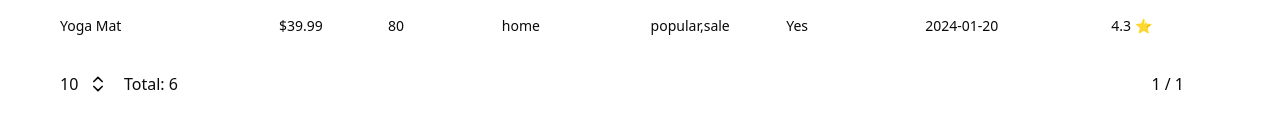
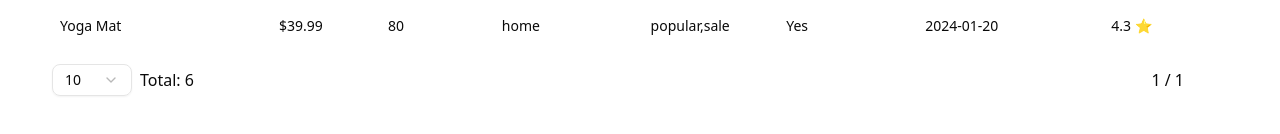
Before and after one commit to ryanpetit/advanced-datatable, a React app: page / in a window 1280 px wide. Shown: the part 368-502 px from the top of the page. Built offline with nearby package versions, Linux system fonts and the light colour scheme; the HTML template or start-up script is replaced by a standard one.

Commit message:
Refactor pagination component to use Select for page size

```diff
--- a/src/components/data-table-pagination.tsx
+++ b/src/components/data-table-pagination.tsx
@@ -1,5 +1,7 @@
 import { type Table } from "@tanstack/react-table"
-import { ChevronLeft, ChevronRight, ChevronsLeft, ChevronsRight, ChevronsUpDown } from "lucide-react";
+import { ChevronLeft, ChevronRight, ChevronsLeft, ChevronsRight } from "lucide-react";
+import { Button } from "./ui/button";
+import { Select, SelectContent, SelectItem, SelectTrigger, SelectValue } from "./ui/select";
 
 interface DataTablePaginationProps<TData> {
     table: Table<TData>,
@@ -17,22 +19,24 @@ export default function Pagination<TData>({
             <div className='relative flex items-center'>
                 <div className='flex justify-center items-center gap-2'>
                     {PaginateList &&
-                        <div className="relative rounded-md">
-                            <button className="w-16 flex justify-between items-center peer relative z-10 h-10 p-2 rounded-md dark:border-2 dark:border-gray-500 hover:bg-gray-500 hover:border-gray-500 hover:text-white hover:cursor-pointer">{table.getState().pagination.pageSize} <ChevronsUpDown className="w-5 h-5" /></button>
-                            <div id="sortboxmenu" className="hidden dark:border-2 bg-gray-500 w-full text-center z-10 rounded-md absolute -top-44 dark:border-gray-500 shadow peer-focus:block ">
-                                <button onMouseDown={() => {
-                                    table.setPageSize(10)
-                                }} className="w-10 h-10 hover:bg-gray-800 hover:text-white rounded-md text-center hover:cursor-pointer">10</button>
-                                <button onMouseDown={() => {
-                                    table.setPageSize(20)
-                                }} className="w-10 h-10 hover:bg-gray-800 hover:text-white rounded-md text-center hover:cursor-pointer">20</button>
-                                <button onMouseDown={() => {
-                                    table.setPageSize(50)
-                                }} className="w-10 h-10 hover:bg-gray-800 hover:text-white rounded-md text-center hover:cursor-pointer">50</button>
-                                <button onMouseDown={() => {
-                                    table.setPageSize(100)
-                                }} className="w-10 h-10 hover:bg-gray-800 hover:text-white rounded-md text-center hover:cursor-pointer">100</button>
-                            </div>
+                        <div className="relative">
+                            <Select
+                                value={`${table.getState().pagination.pageSize}`}
+                                onValueChange={(value) => {
+                                    table.setPageSize(Number(value))
+                                }}
+                            >
+                                <SelectTrigger className="h-8 w-20" size="sm">
+                                    <SelectValue placeholder={table.getState().pagination.pageSize} />
+                                </SelectTrigger>
+                                <SelectContent side="top">
+                                    {[10, 20, 50, 100].map((pageSize) => (
+                                        <SelectItem key={pageSize} value={`${pageSize}`}>
+                                            {pageSize}
+                                        </SelectItem>
+                                    ))}
+                                </SelectContent>
+                            </Select>
                         </div>}
                     <div>Total: {table.getFilteredRowModel().rows.length}</div>
                 </div>
@@ -45,20 +49,20 @@ export default function Pagination<TData>({
             <div className='flex justify-between items-center pr-5'>
                 {table.getState().pagination.pageIndex + 1 > 1 ?
                     <div className="flex">
-                        <button
+                        <Button
                             className='text-white p-1 hover:cursor-pointer'
                             disabled={!table.getCanPreviousPage()}
                             onClick={() => table.setPageIndex(0)}
                         >
                             <ChevronsLeft className="w-6 h-6 p-0" />
-                        </button>
-                        <button
+                        </Button>
+                        <Button
                             className='text-white p-1 hover:cursor-pointer'
                             disabled={!table.getCanPreviousPage()}
                             onClick={() => table.previousPage()}
                         >
                             <ChevronLeft className="w-5 h-5 p-0" />
-                        </button>
+                        </Button>
 
                     </div>
                     :
@@ -71,20 +75,20 @@ export default function Pagination<TData>({
 
                 {table.getState().pagination.pageIndex + 1 < table.getPageCount() ?
                     <div className="flex">
-                        <button
+                        <Button
                             className='text-white p-1 hover:cursor-pointer'
                             disabled={!table.getCanNextPage()}
                             onClick={() => table.nextPage()}
                         >
                             <ChevronRight className="w-5 h-5 p-0" />
-                        </button>
-                        <button
+                        </Button>
+                        <Button
                             className='text-white p-1 hover:cursor-pointer'
                             disabled={!table.getCanNextPage()}
                             onClick={() => table.setPageIndex(table.getPageCount() - 1)}
                         >
                             <ChevronsRight className="w-6 h-6 p-0" />
-                        </button>
+                        </Button>
                     </div>
                     :
                     <div className='w-[24px] h-[24px]'></div>
```
